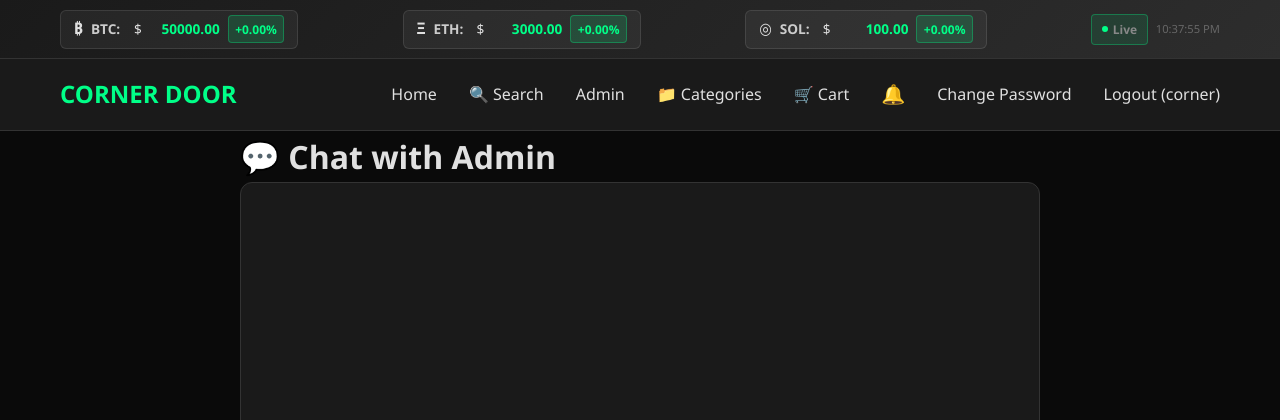
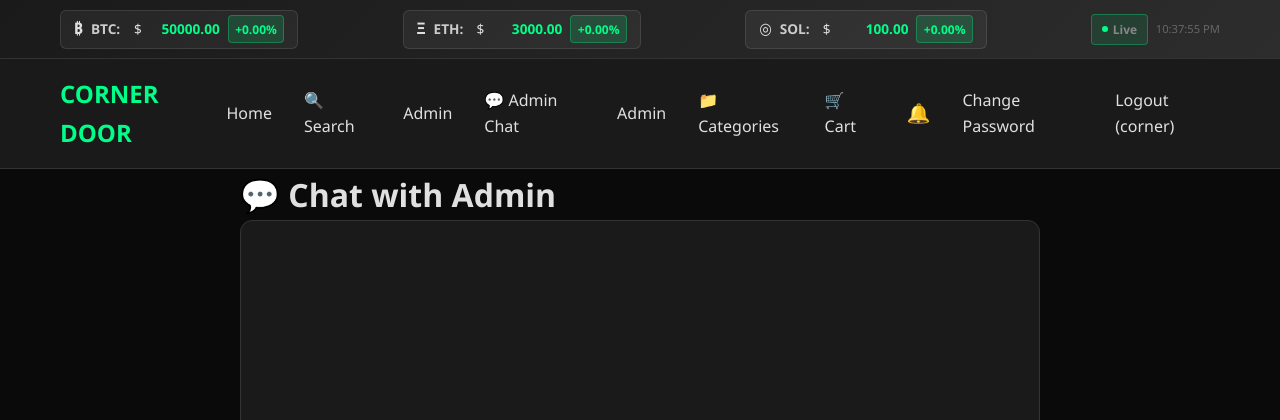
Before and after one commit to Star-Quests/corner-door-marketplace, a Flask app: page /chat in a window 1280 px wide. Shown: the top 420 px of the page. Run offline with Flask 3, Linux system fonts and the light colour scheme; a user stored in the database is signed in; data comes from the database, SQL or seed files in the repository; data that the repository does not hold is empty.

Commit message:
Add chat links to navigation

```diff
--- a/templates/base.html
+++ b/templates/base.html
@@ -47,8 +47,12 @@
                 {% if current_user.is_authenticated %}
                     {% if current_user.is_admin %}
                         <a href="{{ url_for('admin_dashboard') }}">Admin</a>
+                        <a href="{{ url_for('admin_chat') }}">💬 Admin Chat</a>
+                    {% else %}
+                        <a href="{{ url_for('chat') }}">💬 Chat</a>
                     {% endif %}
                     {% if current_user.is_admin %}
+                       <a href="{{ url_for('admin_dashboard') }}">Admin</a>
                        <a href="{{ url_for('admin_categories') }}">📁 Categories</a>
                     {% endif %}
                     <a href="{{ url_for('view_cart') }}">🛒 Cart</a>
```
